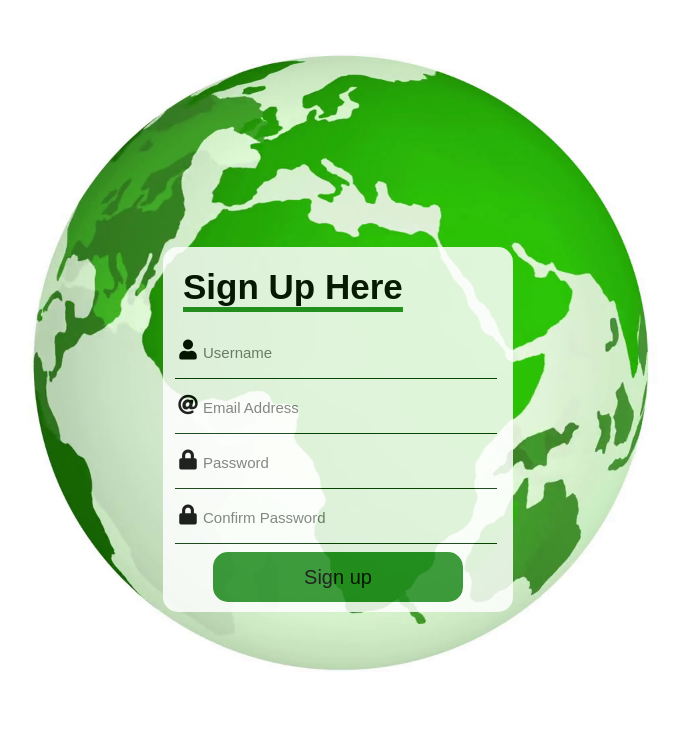
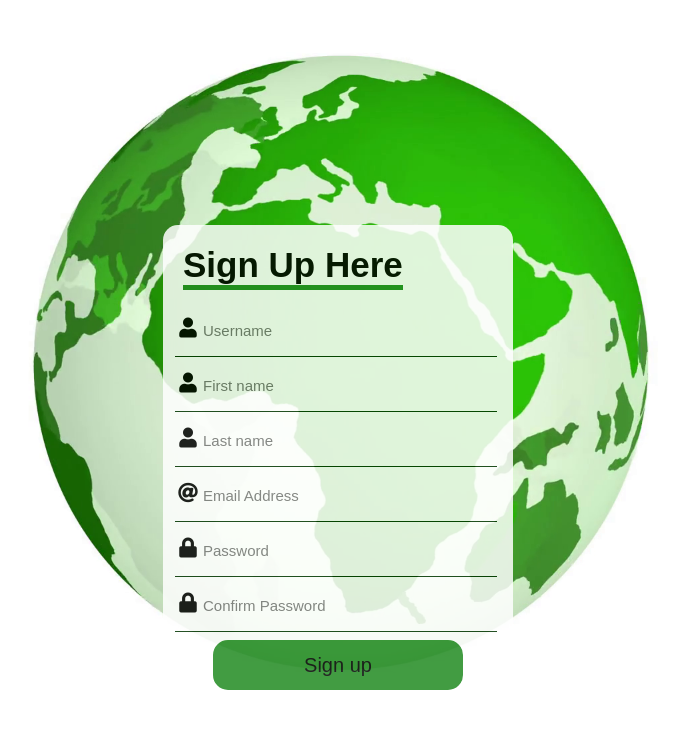
Before and after one commit to OneOneFour/ICHack19, a Flask app: page /signup in a window 1280 px wide. Shown: the top 729 px of the page, without its empty margins (302-982 px from the left). Run offline with Flask 2, Linux system fonts and the light colour scheme; some libraries are stand-ins or nearby versions.

Commit message:
first and last name in sign up

```diff
--- a/backend/templates/signup.html
+++ b/backend/templates/signup.html
@@ -17,8 +17,18 @@
     </div>
 
     <div class="textbox">
+        <i class="fas fa-user"></i>
+        <input type= "text" name = "first_name" placeholder = "First name" required = "required"/>
+    </div>
+
+    <div class="textbox">
+        <i class="fas fa-user"></i>
+        <input type= "text" name = "last_name" placeholder = "Last name" required = "required"/>
+    </div>
+
+    <div class="textbox">
         <i class="fas fa-at"></i>
-        <input type= "text" name = "email" placeholder = "Email Address" required = "required"/>
+        <input type= "email" name = "email" placeholder = "Email Address" required = "required"/>
     </div>
 
     <div class="textbox">
```
